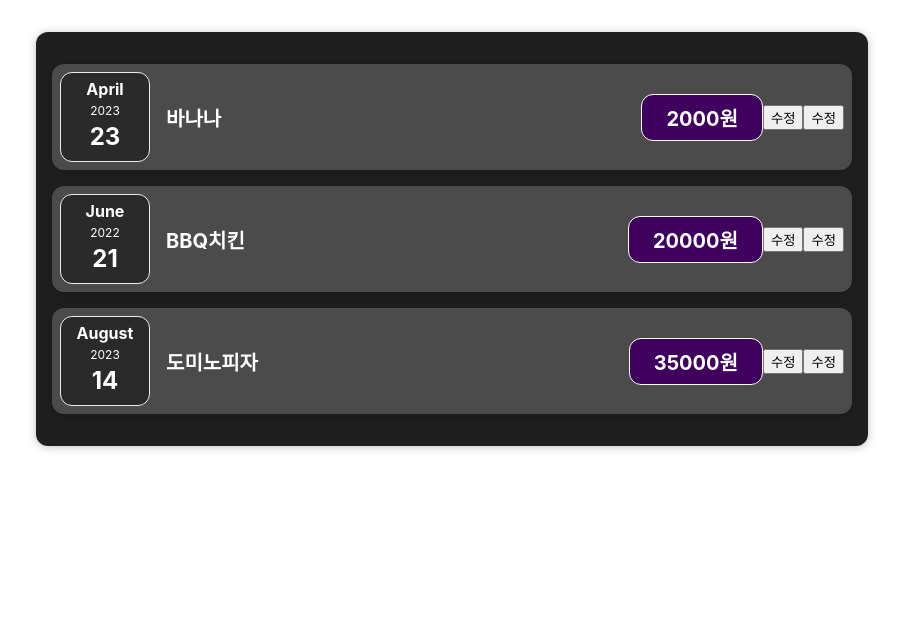
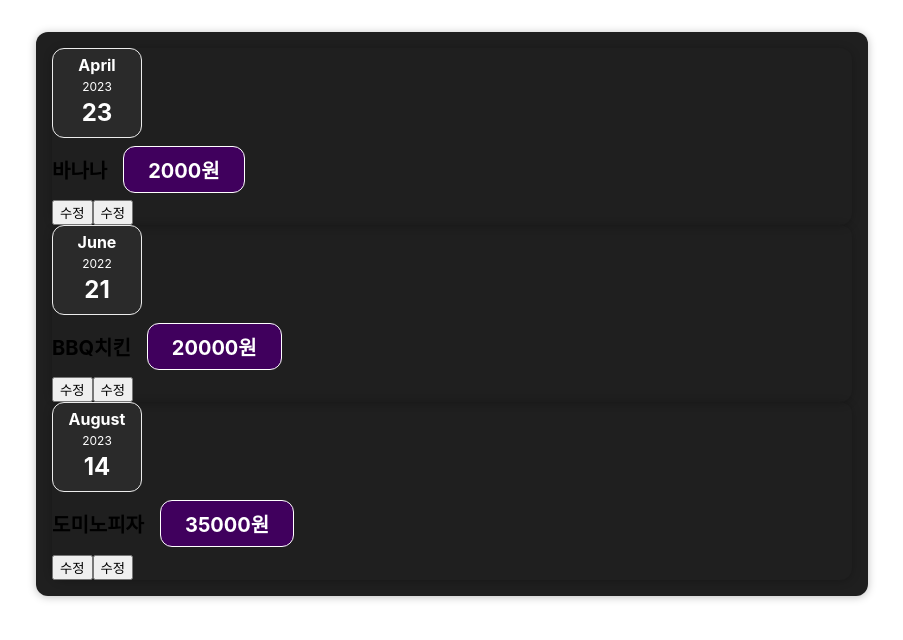
Before and after one commit to bumjun2/react-study202308, a React (Create React App) app: page / in a window 1280 px wide. Shown: the top 640 px of the page, without its empty margins (188-1091 px from the left). Built offline with nearby package versions, Linux system fonts and the light colour scheme.

Commit message:
useState 기초

```diff
--- a/src/App2.js
+++ b/src/App2.js
@@ -23,6 +23,8 @@
     },
   ];
 
+  console.log('App실행');
+
   return (
     <>
       <ExpenseList items={expenses} />
--- a/src/components/ExpenseItem.js
+++ b/src/components/ExpenseItem.js
@@ -1,10 +1,18 @@
-import React from 'react';
+import React, { useState } from 'react';
 // css 로딩
 import './ExpenseItem.css';
 import ExpenseDate from './ExpenseDate';
-import card from './UI/card';
+import Card from './UI/card';
 
 const ExpenseItem = ({ title, price: propsPrice, date }) => {
+  // 값이 변경되어 화면에 반영되어야 하는 값들은
+  // useState훅을 통해 상태변수로 관리한다.
+
+  // usestate는 배열을 리턴하는데
+  // 첫번째 요소는 관리할 상태값
+  // 두번째 요소는 상태값을 변경하는 setter함수
+  const [itemTitle, setItemtitle] = useState(title);
+  // console.log(stateItem);
   const make2digit = (text) => {
     return text.toString().padStart(2, '0');
   };
@@ -21,14 +29,25 @@
   const formattedPrice = new Intl.NumberFormat('ko-KR').format(propsPrice);
 
   const clickHandler = (e) => {
-    console.log(e.target);
+    // itemTitle = '안녕';
+    // console.log(itemTitle);
+
+    // state변수는 반드시 setter를 통해서 변경해라
+    // setItemtitle((snapshot) => {
+    //   console.log(`${snapshot}`);
+    //   // 메롱이 새로운 값이되면 기존 스냅샷과 다를경우
+    //   // 화면을 리렌더링하고 같을경우 리렌더링하지 않는다.
+    //   return '메롱';
+    // });
+
+    setItemtitle('메롱');
   };
 
   return (
-    <card className="expense-item">
+    <Card className="expense-item">
       <ExpenseDate date={date} />
       <div className="expense-item__description">
-        <h2>{title}</h2>
+        <h2>{itemTitle}</h2>
         <div className="expense-item__price">{propsPrice}원</div>
       </div>
       <button
@@ -45,7 +64,7 @@
       >
         수정
       </button>
-    </card>
+    </Card>
   );
 };
 
--- a/src/components/UI/card.js
+++ b/src/components/UI/card.js
@@ -2,8 +2,8 @@
 import './card.css';
 
 export const card = ({ children, clasName }) => {
-  const madeClass = 'card' + clasName;
-  return <div className="{'madeClass'}">{children}</div>;
+  const madeClass = 'card ' + clasName;
+  return <div className={madeClass}>{children}</div>;
 };
 
 export default card;
```
